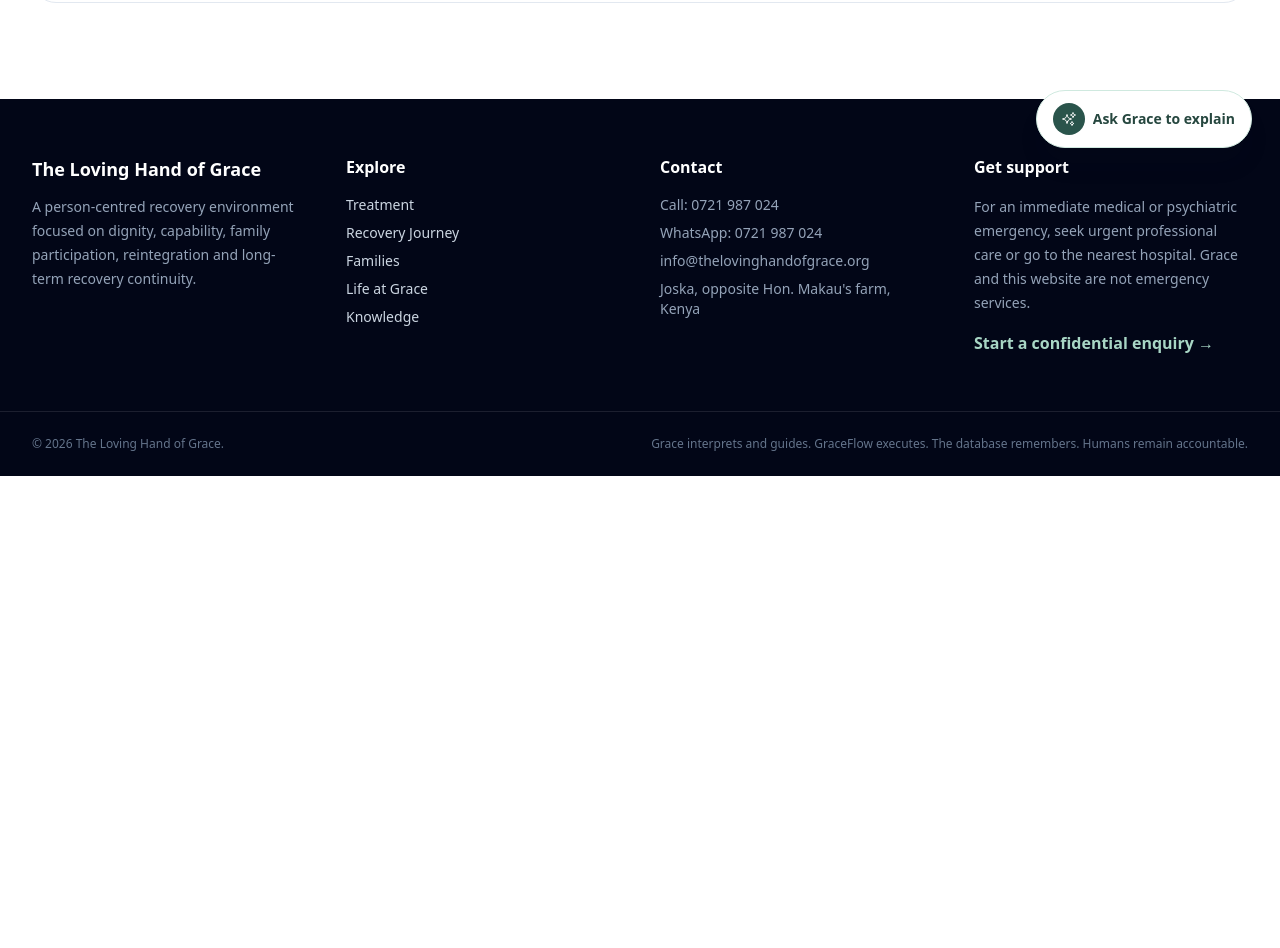
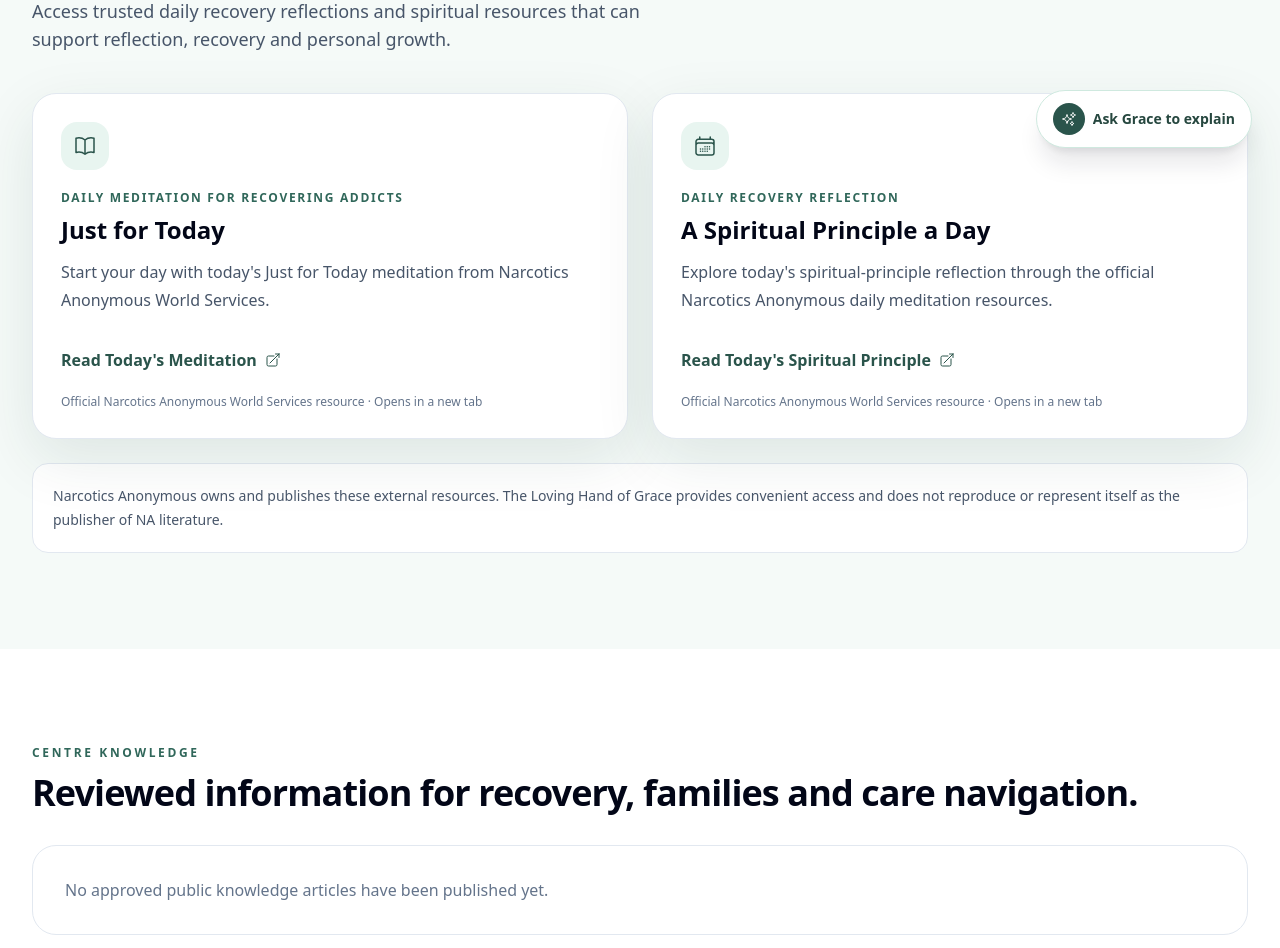
Before and after one commit to EPHANTUS2026/EPHANTUS2026-The_loving-Hand-of-Grace-., a Next.js app: page /knowledge in a window 1280 px wide. Shown: the part 624-1572 px from the top of the page. Before the commit the page ends 1100 px from the top, so only its background shows below. Built offline with nearby package versions, Linux system fonts and the light colour scheme; no server answers.

Commit message:
feat(knowledge): add official NA daily recovery gateway

```diff
--- a/app/knowledge/page.js
+++ b/app/knowledge/page.js
@@ -1,3 +1,61 @@
 import PageHero from '@/components/PageHero';
+import { ArrowTopRightOnSquareIcon, BookOpenIcon, CalendarDaysIcon } from '@heroicons/react/24/outline';
 import {dbAdminSelect} from '@/lib/supabase-rest';
-export default async function Page(){let rows=[];try{rows=await dbAdminSelect('knowledge_articles','approval_status=eq.APPROVED&archived=eq.false&select=id,title,summary,last_reviewed_at,next_review_at,version&order=updated_at.desc&limit=50')}catch{}return <><PageHero eyebrow="Knowledge" title="Reviewed information for recovery, families and care navigation." description="Grace uses approved institutional knowledge for Centre-specific facts. Unverified information is not presented as institutional truth."/><section className="section"><div className="container-page"><div className="grid gap-4 md:grid-cols-2">{rows.length?rows.map(a=><article key={a.id} className="card"><div className="text-xs font-black uppercase tracking-[.14em] text-grace-700">Approved · v{a.version}</div><h2 className="mt-3 text-xl font-black">{a.title}</h2><p className="mt-3 text-sm leading-6 text-slate-600">{a.summary}</p><div className="mt-5 text-xs text-slate-400">Reviewed {a.last_reviewed_at?new Date(a.last_reviewed_at).toLocaleDateString('en-KE'):'—'}</div></article>):<div className="rounded-3xl border border-slate-200 bg-white p-8 text-slate-500 md:col-span-2">No approved public knowledge articles have been published yet.</div>}</div></div></section></>}
+
+const resources=[
+  {
+    title:'Just for Today',
+    subtitle:'Daily Meditation for Recovering Addicts',
+    description:"Start your day with today's Just for Today meditation from Narcotics Anonymous World Services.",
+    href:'https://na.org/daily-meditations/jft/',
+    cta:"Read Today's Meditation",
+    Icon:BookOpenIcon
+  },
+  {
+    title:'A Spiritual Principle a Day',
+    subtitle:'Daily Recovery Reflection',
+    description:"Explore today's spiritual-principle reflection through the official Narcotics Anonymous daily meditation resources.",
+    href:'https://na.org/daily-meditations/',
+    cta:"Read Today's Spiritual Principle",
+    Icon:CalendarDaysIcon
+  }
+];
+
+export default async function Page(){
+  let rows=[];
+  try{rows=await dbAdminSelect('knowledge_articles','approval_status=eq.APPROVED&archived=eq.false&select=id,title,summary,last_reviewed_at,next_review_at,version&order=updated_at.desc&limit=50')}catch{}
+  return <>
+    <PageHero eyebrow="Knowledge" title="Trusted resources for recovery, reflection and continued growth." description="Access reviewed Centre information and clearly attributed external recovery resources. Grace does not present unverified information as institutional truth."/>
+    <section className="section bg-grace-50">
+      <div className="container-page">
+        <p className="eyebrow">Daily Recovery</p>
+        <h2 className="h2">A day at a time.</h2>
+        <p className="lead max-w-3xl">Access trusted daily recovery reflections and spiritual resources that can support reflection, recovery and personal growth.</p>
+        <div className="mt-10 grid gap-6 md:grid-cols-2">
+          {resources.map(({title,subtitle,description,href,cta,Icon})=><article key={title} className="card">
+            <div className="grid h-12 w-12 place-items-center rounded-2xl bg-grace-100"><Icon className="h-6 w-6 text-grace-800"/></div>
+            <p className="mt-5 text-xs font-black uppercase tracking-[.14em] text-grace-700">{subtitle}</p>
+            <h3 className="mt-2 text-2xl font-black text-slate-950">{title}</h3>
+            <p className="mt-3 leading-7 text-slate-600">{description}</p>
+            <a href={href} target="_blank" rel="noopener noreferrer" aria-label={cta+' on the Narcotics Anonymous World Services website — opens in a new tab'} className="mt-6 inline-flex min-h-11 items-center gap-2 font-bold text-grace-800 hover:underline">
+              {cta}<ArrowTopRightOnSquareIcon className="h-4 w-4" aria-hidden="true"/>
+            </a>
+            <p className="mt-3 text-xs text-slate-500">Official Narcotics Anonymous World Services resource · Opens in a new tab</p>
+          </article>)}
+        </div>
+        <div className="mt-6 rounded-2xl border border-slate-200 bg-white p-5 text-sm leading-6 text-slate-600">
+          Narcotics Anonymous owns and publishes these external resources. The Loving Hand of Grace provides convenient access and does not reproduce or represent itself as the publisher of NA literature.
+        </div>
+      </div>
+    </section>
+    <section className="section">
+      <div className="container-page">
+        <p className="eyebrow">Centre Knowledge</p>
+        <h2 className="h2">Reviewed information for recovery, families and care navigation.</h2>
+        <div className="mt-8 grid gap-4 md:grid-cols-2">
+          {rows.length?rows.map(a=><article key={a.id} className="card"><div className="text-xs font-black uppercase tracking-[.14em] text-grace-700">Approved · v{a.version}</div><h3 className="mt-3 text-xl font-black">{a.title}</h3><p className="mt-3 text-sm leading-6 text-slate-600">{a.summary}</p><div className="mt-5 text-xs text-slate-400">Reviewed {a.last_reviewed_at?new Date(a.last_reviewed_at).toLocaleDateString('en-KE'):'—'}</div></article>):<div className="rounded-3xl border border-slate-200 bg-white p-8 text-slate-500 md:col-span-2">No approved public knowledge articles have been published yet.</div>}
+        </div>
+      </div>
+    </section>
+  </>;
+}
```
